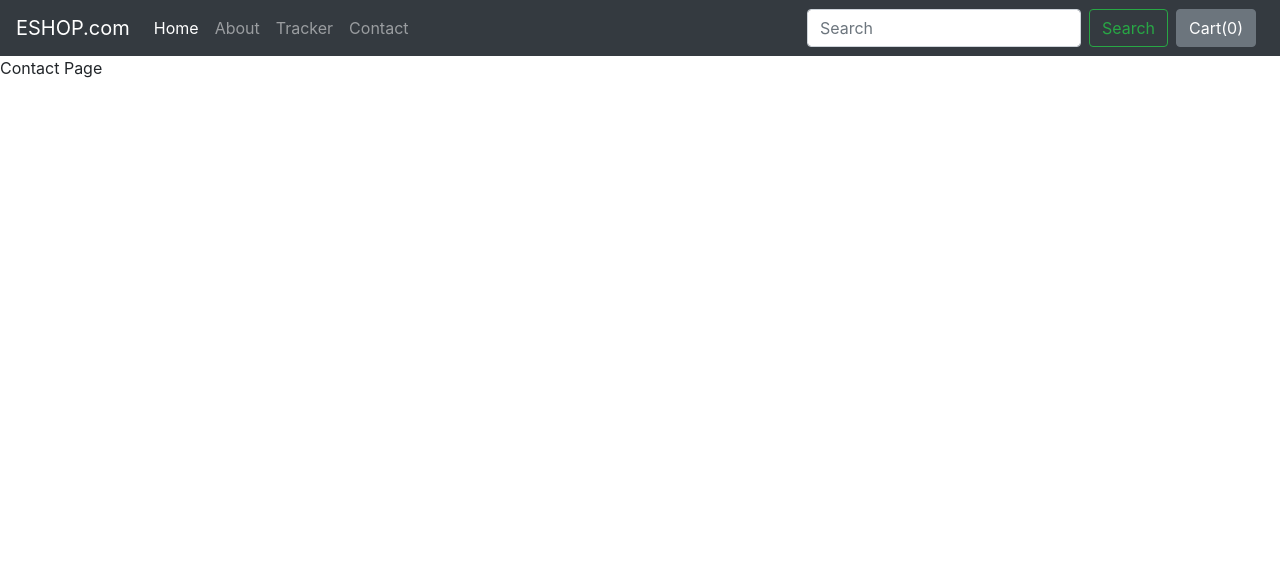
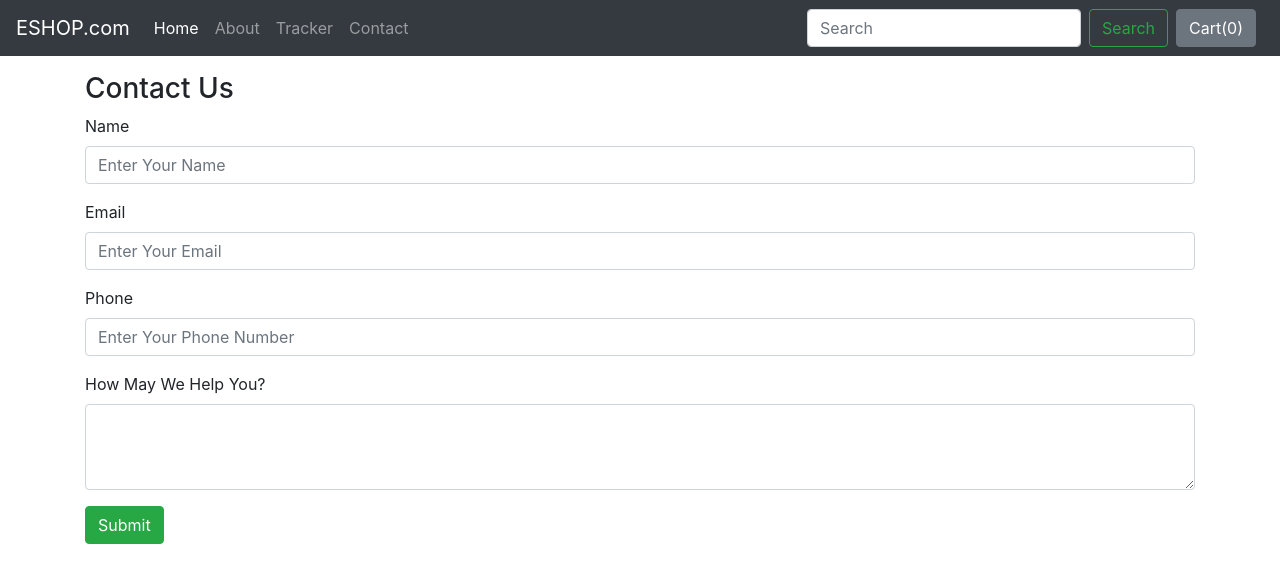
Before and after one commit to Void-Brain70/E_Commerce, a Django app: page /eshop/contact/ in a window 1280 px wide. Shown: the top 583 px of the page. Run offline with Django 3.2, Linux system fonts and the light colour scheme; some libraries are stand-ins or nearby versions.

Commit message:
contact page work

```diff
--- a/E_Commerce/project/eshop/admin.py
+++ b/E_Commerce/project/eshop/admin.py
@@ -1,6 +1,10 @@
 from django.contrib import admin
-from .models import Product
+from .models import Product,Contact
 # Register your models here.
 @admin.register(Product)
 class Product(admin.ModelAdmin):
     pass
+
+@admin.register(Contact)
+class Contact(admin.ModelAdmin):
+    pass
--- a/E_Commerce/project/eshop/templates/eshop/contact.html
+++ b/E_Commerce/project/eshop/templates/eshop/contact.html
@@ -1,4 +1,31 @@
 {% extends 'eshop/base.html' %}
 {% block title %}contact{% endblock title %}
 
-{% block body %} Contact Page {% endblock %}
+{% block body %}
+
+<div class="container my-3">
+    <h3>Contact Us</h3>
+    <form action="/eshop/contact/" method="post">
+        {% csrf_token %}
+        <div class="form-group">
+            <label for="name">Name</label>
+            <input type="text" class="form-control" id="name" name='name' placeholder="Enter Your Name">
+        </div>
+        <div class="form-group">
+            <label for="name">Email</label>
+            <input type="email" class="form-control" id="email" name='email' placeholder="Enter Your Email">
+        </div>
+        <div class="form-group">
+            <label for="name">Phone</label>
+            <input type="tel" class="form-control" id="phone" name='phone' placeholder="Enter Your Phone Number">
+        </div>
+        <div class="form-group">
+            <label for="desc">How May We Help You?</label>
+            <textarea class="form-control" id="desc" name='desc' rows="3"></textarea>
+        </div>
+        <button type="submit" class="btn btn-success">Submit</button>
+    </form>
+</div>
+
+
+{% endblock %}
--- a/E_Commerce/project/eshop/views.py
+++ b/E_Commerce/project/eshop/views.py
@@ -1,6 +1,6 @@
 from django.shortcuts import render
 from django.http import HttpResponse
-from .models import Product
+from .models import Product,Contact
 from math import ceil
 # Create your views here.
 def index(request):
@@ -36,6 +36,14 @@ def about(request):
     return render(request,"eshop/about.html")
 
 def contact(request):
+    if request.method=='POST':
+        name = request.POST.get('name','')
+        email = request.POST.get('email','')
+        phone = request.POST.get('phone','')
+        desc = request.POST.get('desc','')
+        print(name,email,phone,desc)
+        contact = Contact(name=name,email=email,phone=phone,desc=desc)
+        contact.save()
     return render(request,"eshop/contact.html")
 
 def tracker(request):
```
Also changed, not shown: E_Commerce/project/eshop/models.py (+11 -0 lines), E_Commerce/project/db.sqlite3, E_Commerce/project/eshop/migrations/0002_contact.py (added).
